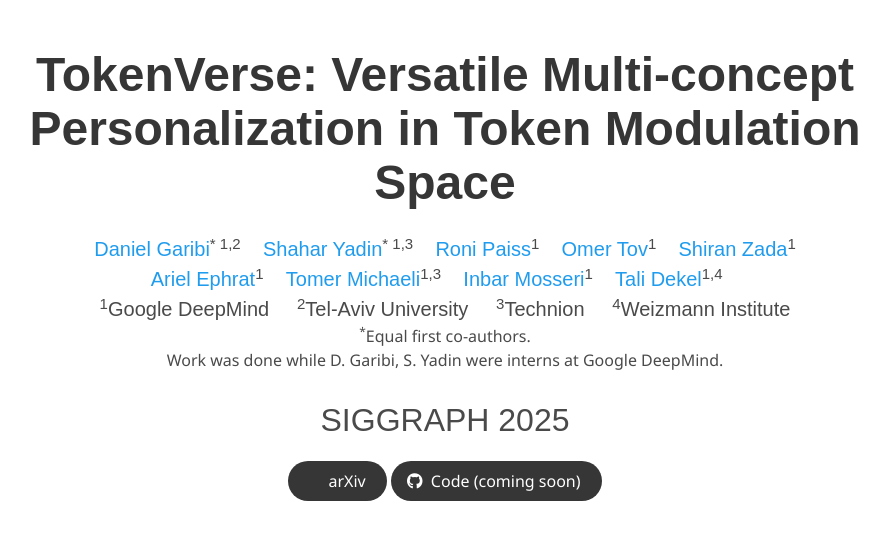
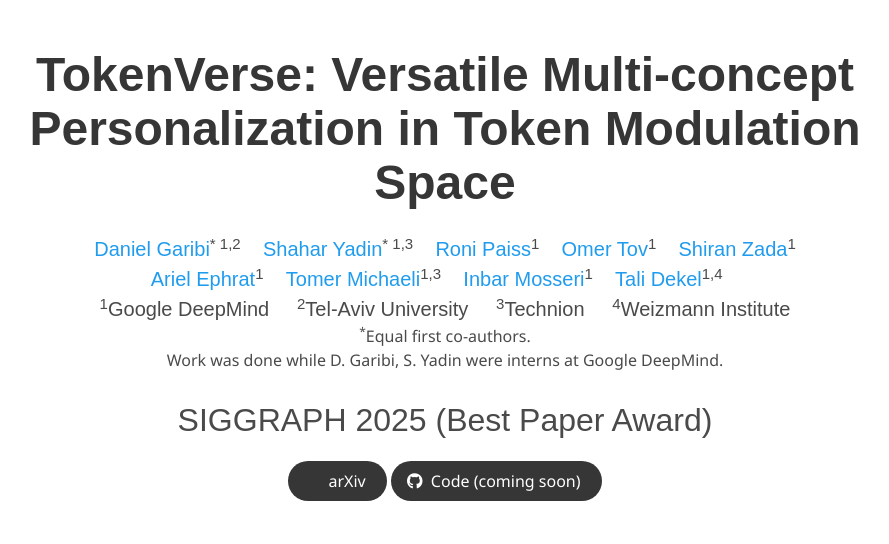
Before and after one commit to token-verse/token-verse.github.io, a plain HTML site: page index.html in a window 1280 px wide. Shown: the top 544 px of the page, without its empty margins (195-1084 px from the left). Drawn offline with nearby package versions, Linux system fonts and the light colour scheme; some packages are replaced by stand-ins of ours; some icons are missing; a web font is replaced by a local one.

Commit message:
Add best paper award

```diff
--- a/index.html
+++ b/index.html
@@ -106,7 +106,7 @@
           <span class="author-block"><sup>*</sup>Equal first co-authors.<br />Work was done while D. Garibi, S. Yadin were interns at Google DeepMind.</span>
           <br /> <br />
           <div class="is-size-3 publication-authors">
-            <span class="author-block">SIGGRAPH 2025</span>
+            <span class="author-block">SIGGRAPH 2025 (Best Paper Award)</span>
           </div>
 
           <div class="column has-text-centered">
```
